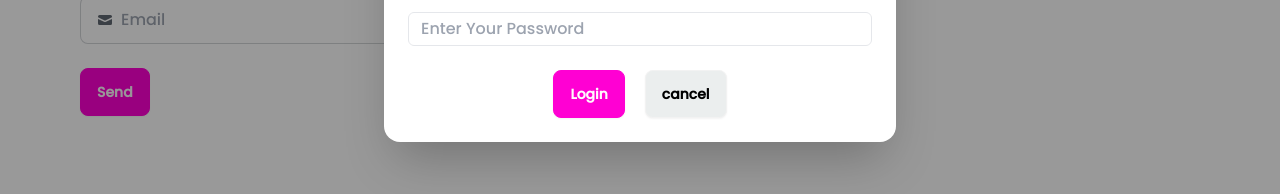
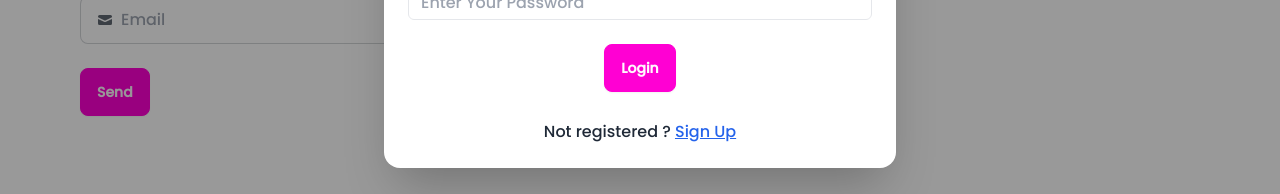
Before and after one commit to Rohhaannn/React-Blog-App, a React (Vite) app in the folder BookStore/Frontend/: page / in a window 1280 px wide. Both pictures are taken after a click on the link "Login". Shown: the part 416-610 px from the top of the page. Built offline with nearby package versions, Linux system fonts and the light colour scheme.

Commit message:
Login component completed

```diff
--- a/BookStore/Frontend/src/components/Login.jsx
+++ b/BookStore/Frontend/src/components/Login.jsx
@@ -1,4 +1,6 @@
 import React from "react";
+import { Link } from "react-router-dom";
+
 
 function Login() {
 
@@ -37,7 +39,12 @@ function Login() {
 
           <div className="items-center text-center space-x-5">
             <button className="btn mt-6 btn-secondary hover:bg-pink-600 hover:text-white duration-300"> Login </button>
-            <button className="btn mt-6 bg-[#ebeeee] text-black hover:bg-gray-300 duration-300"> cancel </button>
+          </div>
+
+          <div className="items-center text-center mt-7">
+            <p>
+              Not registered ? <Link to="/signup" className="text-blue-600 underline cursor-pointer"> Sign Up </Link>
+            </p>
           </div>
 
         </div>
```
